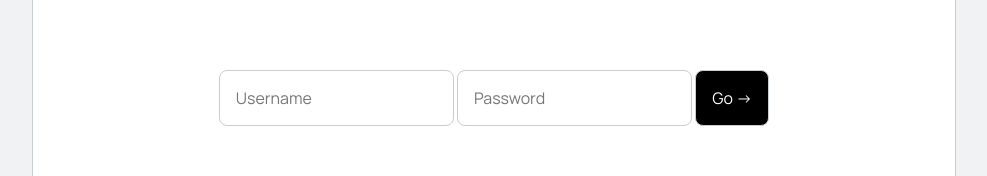
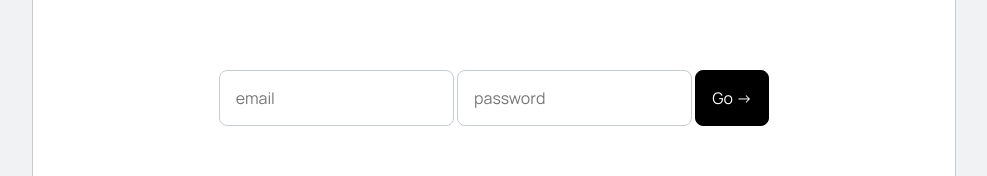
Before and after one commit to dsoloha/free-cities-online, a SvelteKit app: page / in a window 1280 px wide. Shown: the part 361-537 px from the top of the page, without its empty margins (146-1133 px from the left). Built offline with nearby package versions, Linux system fonts and the light colour scheme; a web font is replaced by a local one.

Commit message:
Minor styling tweaks

```diff
--- a/src/components/Button.svelte
+++ b/src/components/Button.svelte
@@ -27,6 +27,7 @@
 
 	button.focus {
 		background-color: black;
+		border-color: black;
 		color: white;
 	}
 
--- a/src/routes/(intro)/SignupForm.svelte
+++ b/src/routes/(intro)/SignupForm.svelte
@@ -15,8 +15,8 @@
 
 <form>
 	<div class="center">
-		<Input name="username" placeholder="Username" />
-		<Input name="password" placeholder="Password" type="password" />
+		<Input name="email" placeholder="email" type="email" />
+		<Input name="password" placeholder="password" type="password" />
 		<Button focus={true}>Go -></Button>
 	</div>
 </form>
```
